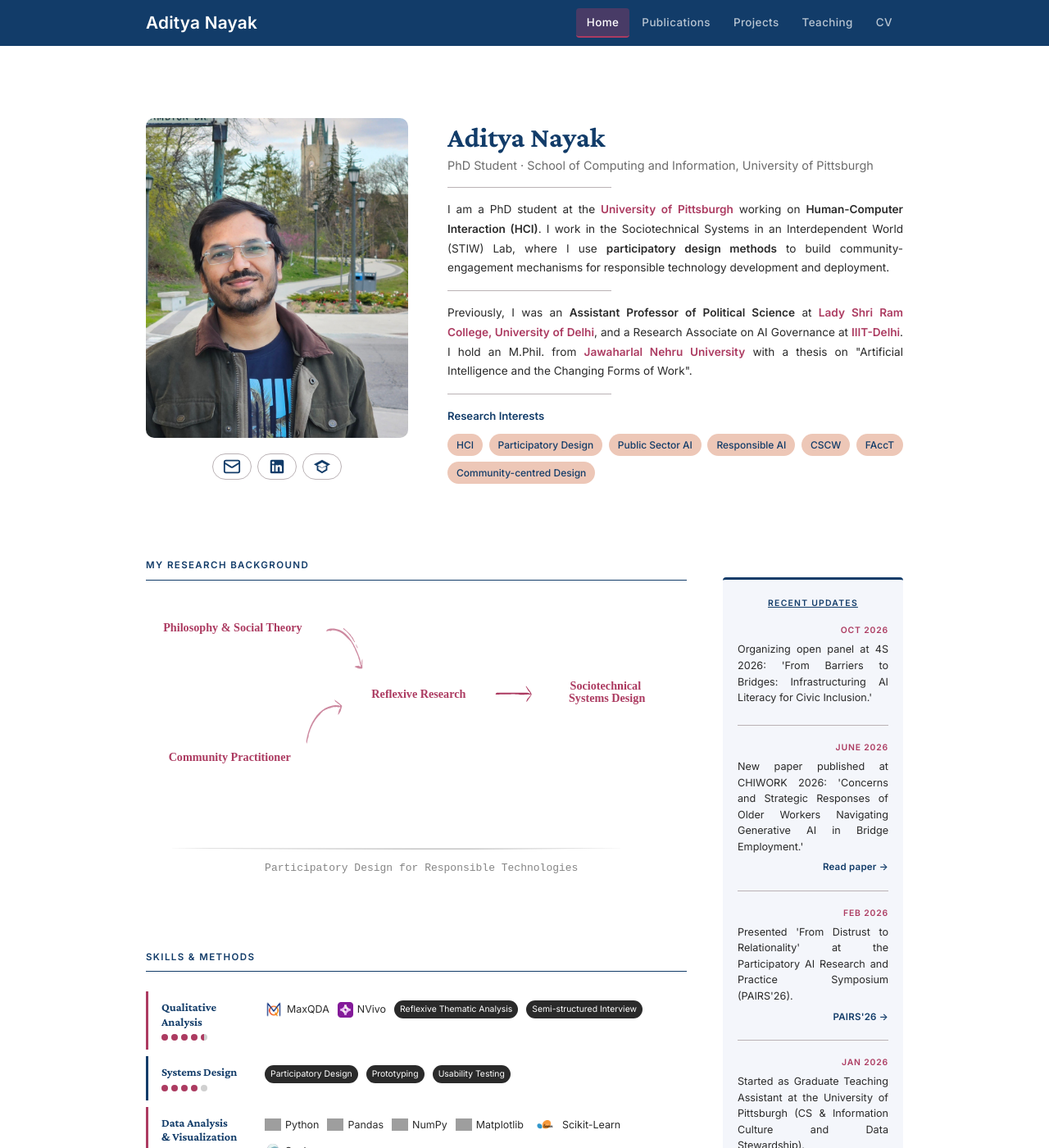
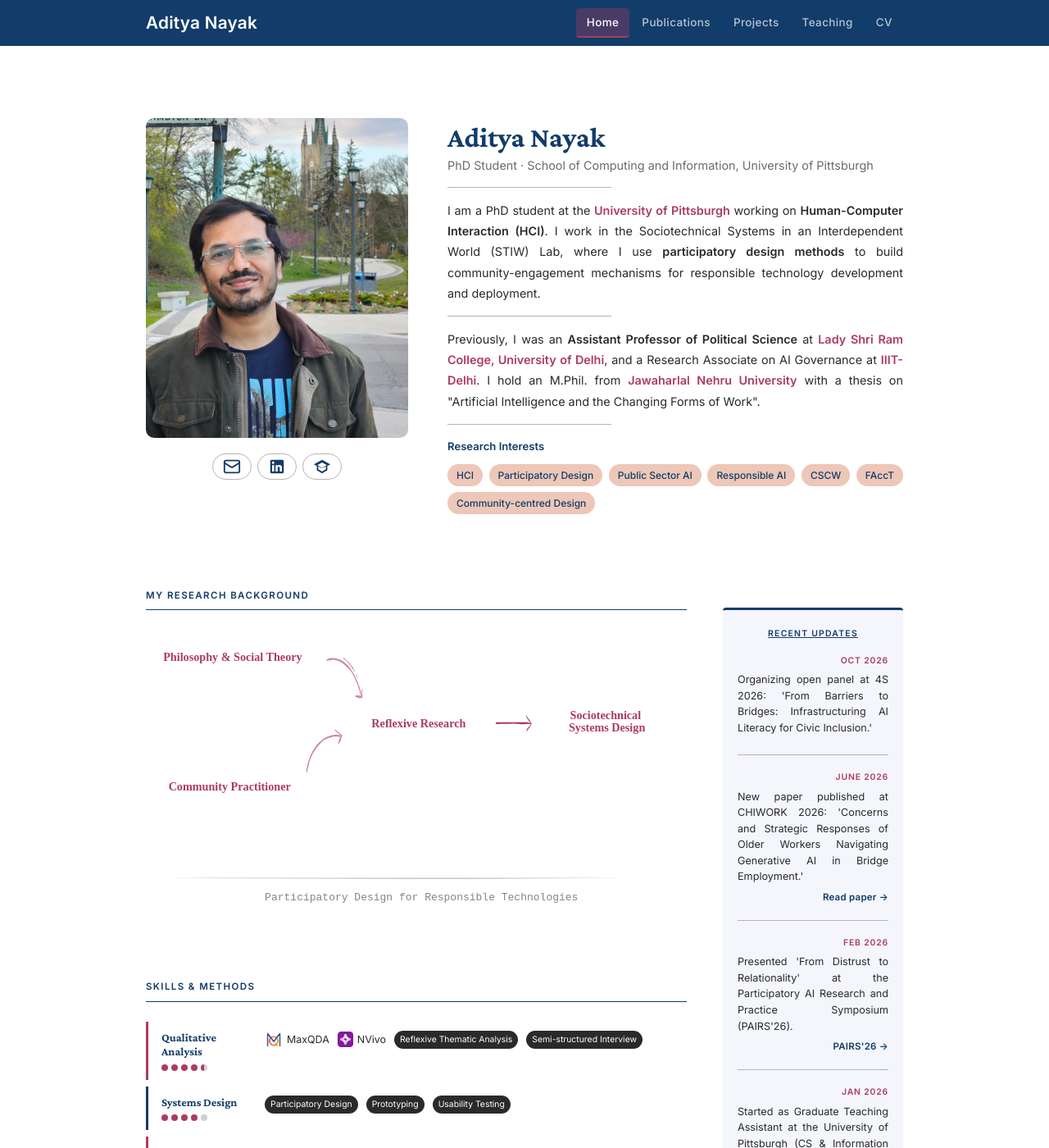
Before and after one commit to adityanayak-info/adityanayak-info.github.io, a Jekyll site: the page built from index.md, in a window 1280 px wide and 1400 px high. Shown: the whole window at 82% size. Built offline with Jekyll 4.4.1, drawn with Linux system fonts in a browser that asks for light colours; grey boxes are pictures that could not be loaded.

Commit message:
Update style.css

```diff
--- a/assets/css/style.css
+++ b/assets/css/style.css
@@ -27,7 +27,7 @@ html { font-size: 16px; scroll-behavior: smooth; }
 
 body {
   font-family: var(--font-body);
-  font-size: 0.85rem;
+  font-size: 0.90rem;
   line-height: 1.75;
   color: var(--text);
   background: var(--bg);
```
